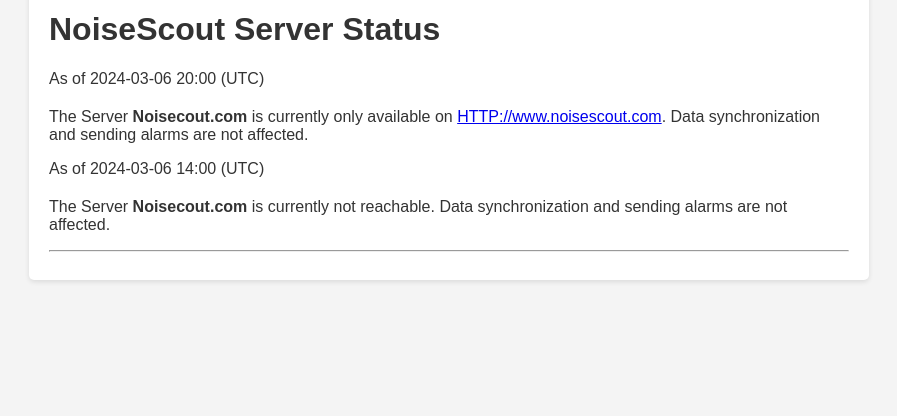
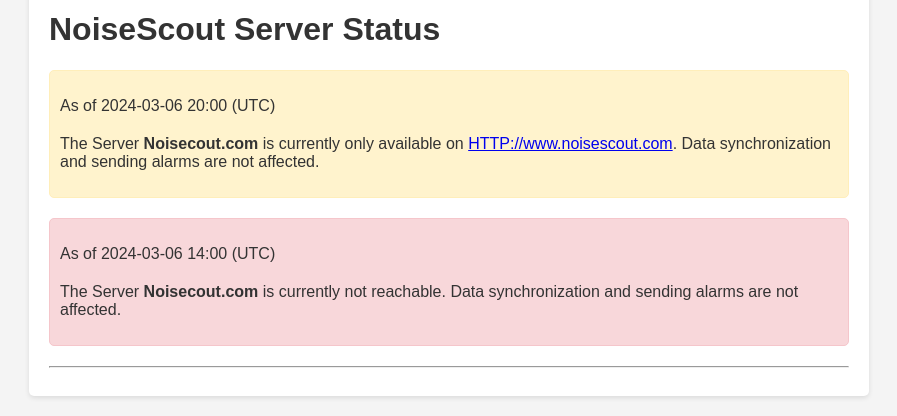
Before and after one commit to NTi-Audio/noisescout-status, a plain HTML site: page index.html in a window 1280 px wide. Shown: the part 758-1174 px from the top of the page, without its empty margins (191-1088 px from the left). Before the commit the page ends 1058 px from the top, so only its background shows below. Drawn offline with Linux system fonts and the light colour scheme.

Commit message:
Update index.html

```diff
--- a/index.html
+++ b/index.html
@@ -32,9 +32,26 @@
             margin-top: 20px;
         }
 
-        .server-status img {
-            max-width: 100%;
+        .status-box {
+            border: 1px solid #ccc;
             border-radius: 5px;
+            padding: 10px;
+            margin-bottom: 20px;
+        }
+
+        .error {
+            background-color: #f8d7da; /* Light red */
+            border-color: #f5c6cb; /* Red */
+        }
+
+        .warning {
+            background-color: #fff3cd; /* Light yellow */
+            border-color: #ffeeba; /* Yellow */
+        }
+
+        .ok {
+            background-color: #d4edda; /* Light green */
+            border-color: #c3e6cb; /* Green */
         }
 
         .picture-frame {
@@ -60,14 +77,18 @@
 
         <h1>NoiseScout Server Status</h1>
 
+        <div class="status-box warning">
             <p>As of 2024-03-06 20:00 (UTC)</p>
             <div class="server-status">
                 <p>The Server <strong>Noisecout.com</strong> is currently only available on <a href="http://www.noisescout.com">HTTP://www.noisescout.com</a>. Data synchronization and sending alarms are not affected.</p>
             </div>
+        </div>
 
+        <div class="status-box error">
             <p>As of 2024-03-06 14:00 (UTC)</p>
             <div class="server-status">
                 <p>The Server <strong>Noisecout.com</strong> is currently not reachable. Data synchronization and sending alarms are not affected.</p>
+            </div>
         </div>
         <hr>
     </div>
```
Lines whose indentation alone changed are shown as unchanged.
